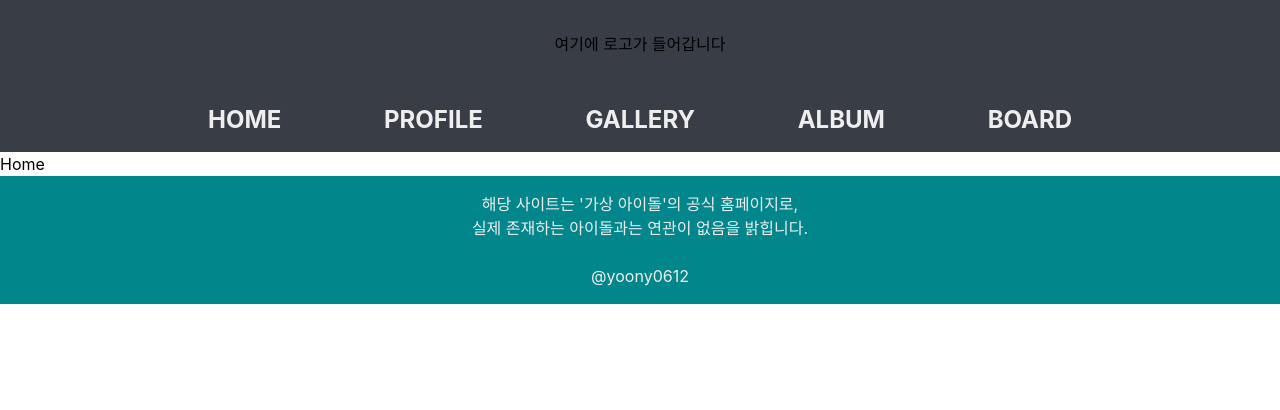
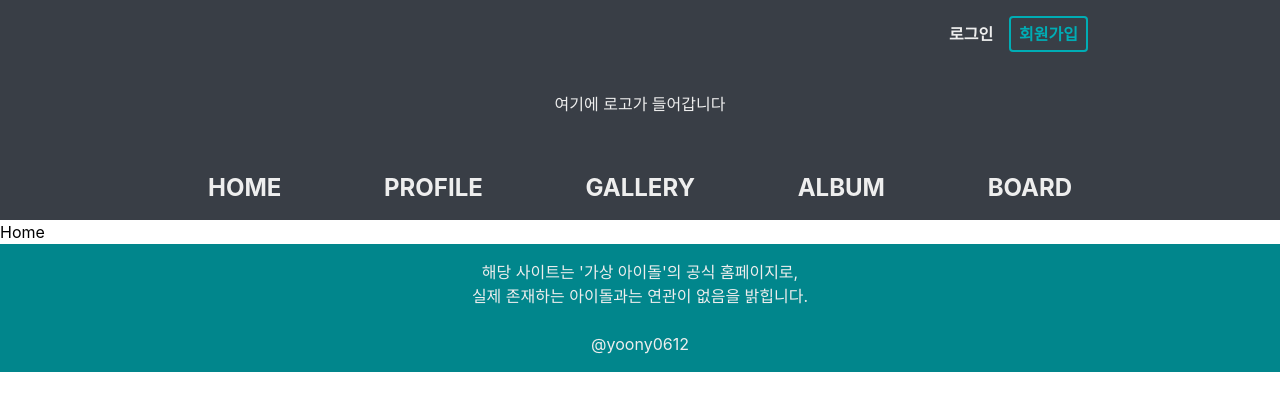
Before and after one commit to yoonui/Virtual_idol_Official_website_frontend, a React (Create React App) app: page / in a window 1280 px wide. Shown: the top 410 px of the page. Built offline with nearby package versions, Linux system fonts and the light colour scheme.

Commit message:
ADD: 로그인/회원가입 버튼 추가

```diff
--- a/src/components/basic/Footer.tsx
+++ b/src/components/basic/Footer.tsx
@@ -1,6 +1,6 @@
 const Footer = () => {
   return (
-    <div className="w-[100%] bg-custom-mint-drak flex justify-center">
+    <div className="w-[100%] bg-custom-mint-dark flex justify-center">
       <div className="w-[70%] text-custom-white text-center my-4">
         <div>해당 사이트는 '가상 아이돌'의 공식 홈페이지로,</div>
         <div>실제 존재하는 아이돌과는 연관이 없음을 밝힙니다.</div>
--- a/src/components/basic/Header.tsx
+++ b/src/components/basic/Header.tsx
@@ -1,10 +1,18 @@
 const Header = () => {
   return (
-    <div className="w-[100%] bg-custom-gray justify-center flex items-center">
+    <div className="w-[100%] bg-custom-gray text-custom-white justify-center flex items-center">
       <div className="w-[70%]">
-        <div className="my-8 text-center"> 여기에 로고가 들어갑니다 </div>
+        <div className="flex justify-end my-4">
+          <button className="mr-4 font-bold hover:text-custom-white-dark">
+            로그인
+          </button>
+          <button className="px-2 py-1 font-bold border-2 rounded border-custom-mint text-custom-mint hover:border-custom-mint-dark hover:text-custom-mint-dark">
+            회원가입
+          </button>
+        </div>
+        <div className="my-10 text-center"> 여기에 로고가 들어갑니다 </div>
 
-        <div className="flex justify-between text-2xl font-bold text-custom-white">
+        <div className="flex justify-between text-2xl font-bold">
           <button className="relative p-4 group">
             <span>HOME</span>
             <span className="absolute left-0 w-0 h-2 transition-all -bottom-0 bg-custom-mint group-hover:w-full"></span>
--- a/tailwind.config.js
+++ b/tailwind.config.js
@@ -8,9 +8,10 @@ module.exports = {
       "custom-gray-light": "#5e6673",
 
       "custom-mint": "#00ADB5",
-      "custom-mint-drak": "#01868c",
+      "custom-mint-dark": "#01868c",
 
       "custom-white": "#EEEEEE",
+      "custom-white-dark": "#bdbdbd",
     },
     extend: {},
   },
```
